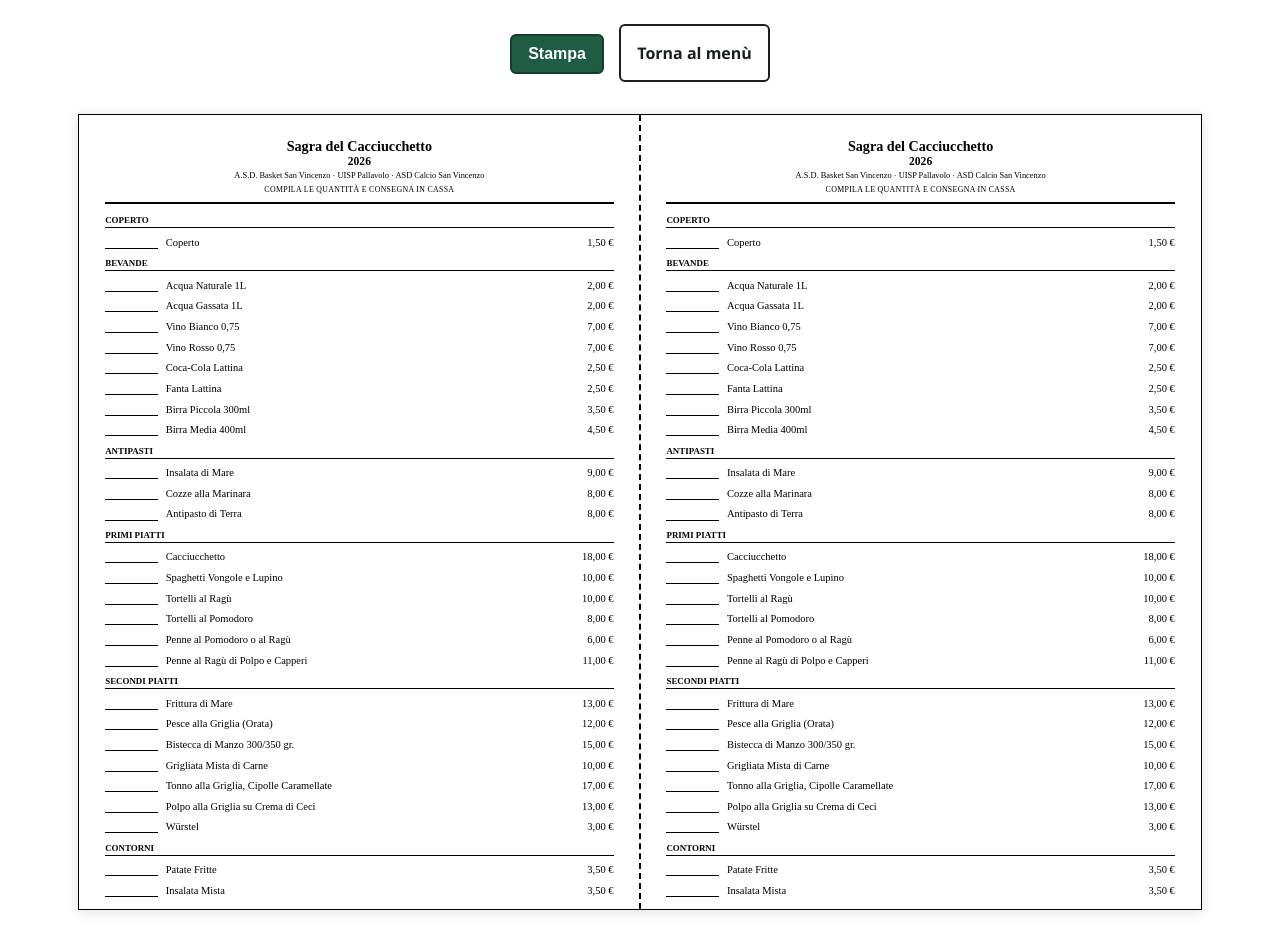
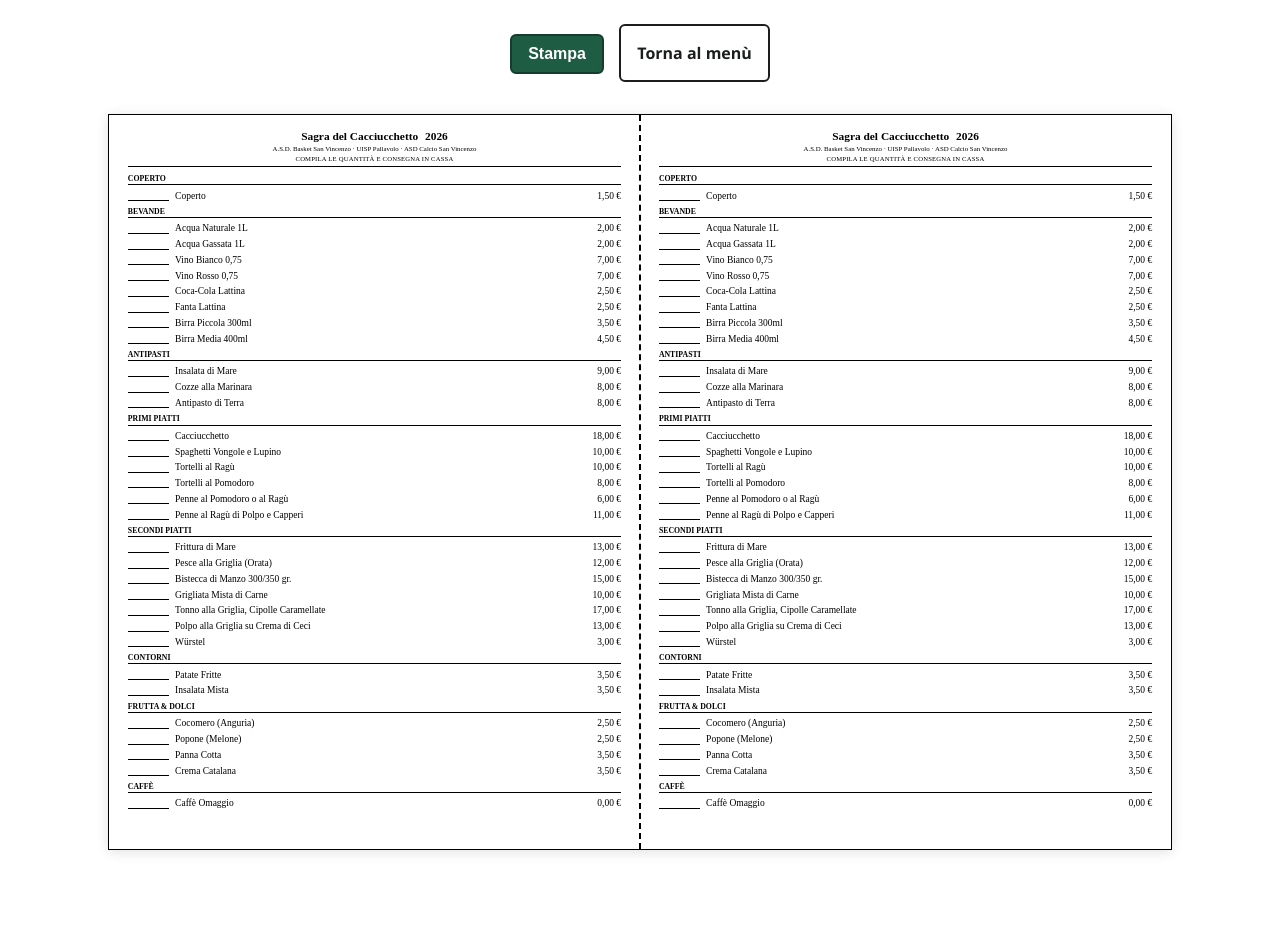
Before and after one commit to magiaslab/sagra26, a Laravel app: page /gestione/menu/facsimile in a window 1280 px wide. After the commit the page ends 853 px from the top, so only its background shows below. Run offline with Laravel 12, Linux system fonts and the light colour scheme; the visitor is signed in with stand-in values (Sample User, id 1); data comes from the database, SQL or seed files in the repository; some libraries are stand-ins or nearby versions.

Commit message:
fix(print): facsimile menù in una sola pagina A4
Titolo e anno su una riga; foglio ridotto ai mm utili (meno margini
@page) e spazature verticali strette così le due metà non sforano.

Co-authored-by: Alessandro Cipriani <social@magiaslab.com>

```diff
--- a/public/css/print.css
+++ b/public/css/print.css
@@ -287,10 +287,11 @@
 
 .meta-small { font-size: .85em; color: #000; margin-bottom: 1.5mm; }
 
-/* ===== FACSIMILE MENU ===== */
+/* ===== FACSIMILE MENU =====
+   Due metà su un solo A4 landscape. Dimensioni utili = foglio meno margini @page (8mm). */
 .facsimile-sheet {
-  width: 297mm;
-  height: 210mm;
+  width: 281mm;   /* 297 - 16 */
+  height: 194mm;  /* 210 - 16 */
   margin: 1rem auto;
   background: #fff;
   border: 1px solid #000;
@@ -298,6 +299,8 @@
   grid-template-columns: 1fr 0 1fr;
   overflow: hidden;
   box-shadow: 0 2px 12px rgba(0,0,0,.12);
+  page-break-inside: avoid;
+  break-inside: avoid;
 }
 
 .facsimile-cut {
@@ -307,44 +310,66 @@
 }
 
 .facsimile-half {
-  padding: 6mm 7mm;
+  padding: 4mm 5mm;
   overflow: hidden;
-  font-size: 10.5px;
+  font-size: 9.5px;
   box-sizing: border-box;
+  min-width: 0;
 }
 
 .facsimile-head {
   text-align: center;
-  border-bottom: 2px solid #000;
-  padding-bottom: 2mm;
-  margin-bottom: 3mm;
+  border-bottom: 1.5px solid #000;
+  padding-bottom: 1.2mm;
+  margin-bottom: 1.8mm;
 }
-.facsimile-title { font-size: 1.35em; font-weight: 800; }
-.facsimile-anno { font-size: 1.1em; font-weight: 700; }
-.facsimile-sub { font-size: .8em; margin-top: 1mm; }
-.facsimile-hint { font-size: .75em; margin-top: 1.5mm; text-transform: uppercase; letter-spacing: .04em; }
+.facsimile-title {
+  font-size: 1.2em;
+  font-weight: 800;
+  white-space: nowrap;
+  overflow: hidden;
+  text-overflow: ellipsis;
+}
+.facsimile-anno {
+  font-size: 1em;
+  font-weight: 700;
+  margin-left: .35em;
+}
+.facsimile-sub {
+  font-size: .72em;
+  margin-top: .6mm;
+  white-space: nowrap;
+  overflow: hidden;
+  text-overflow: ellipsis;
+}
+.facsimile-hint {
+  font-size: .7em;
+  margin-top: .8mm;
+  text-transform: uppercase;
+  letter-spacing: .03em;
+}
 
 .facsimile-cat {
   font-weight: 800;
   text-transform: uppercase;
-  border-bottom: 1.5px solid #000;
-  margin: 2.5mm 0 1mm;
-  padding-bottom: .5mm;
-  font-size: .85em;
+  border-bottom: 1px solid #000;
+  margin: 1.6mm 0 .6mm;
+  padding-bottom: .3mm;
+  font-size: .82em;
 }
 
 .facsimile-row {
   display: grid;
-  grid-template-columns: 14mm 1fr auto;
-  gap: 2mm;
+  grid-template-columns: 11mm 1fr auto;
+  gap: 1.5mm;
   align-items: end;
-  margin: 1.2mm 0;
-  line-height: 1.15;
+  margin: .7mm 0;
+  line-height: 1.1;
 }
 
 .facsimile-qty {
   display: block;
-  height: 4mm;
+  height: 3.2mm;
   border-bottom: 1px solid #000;
 }
 
@@ -356,8 +381,10 @@
     box-shadow: none !important;
     margin: 0 !important;
     border: none !important;
-    width: 297mm;
-    height: 210mm;
+    width: 281mm;
+    height: 194mm;
+    page-break-after: avoid;
+    break-after: avoid;
   }
 }
 /* Anteprima A4 in modale cassa: scala via JS (fitAnteprima), niente scroll. */
--- a/resources/views/print/facsimile.blade.php
+++ b/resources/views/print/facsimile.blade.php
@@ -14,8 +14,12 @@
     @foreach ([1, 2] as $half)
         <section class="facsimile-half">
             <header class="facsimile-head">
-                <div class="facsimile-title">{{ $impostazioni->intestazione_nome }}</div>
-                <div class="facsimile-anno">{{ $impostazioni->intestazione_anno }}</div>
+                <div class="facsimile-title">
+                    {{ $impostazioni->intestazione_nome }}
+                    @if ($impostazioni->intestazione_anno)
+                        <span class="facsimile-anno">{{ $impostazioni->intestazione_anno }}</span>
+                    @endif
+                </div>
                 @if ($impostazioni->intestazione_sottotitolo)
                     <div class="facsimile-sub">{{ $impostazioni->intestazione_sottotitolo }}</div>
                 @endif
```
